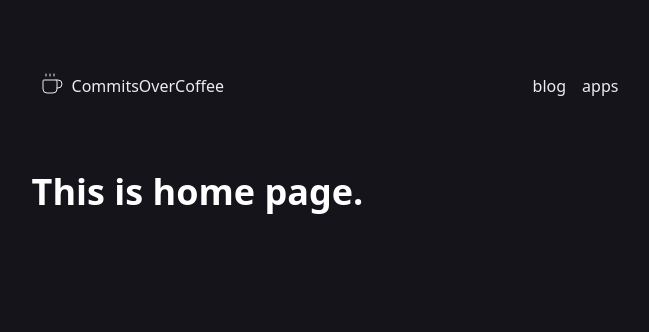
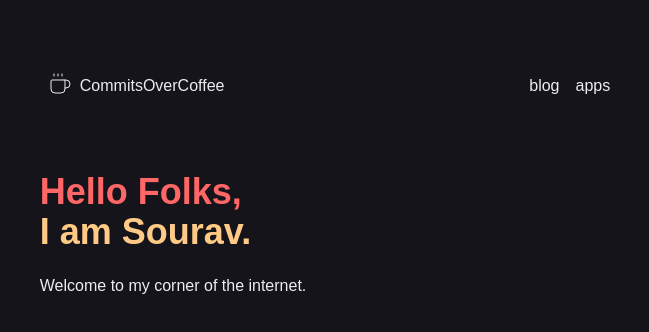
Before and after one commit to commitsovercoffee/markup-mansion, a SvelteKit app: page / in a window 1280 px wide. Shown: the top 332 px of the page, without its empty margins (311-960 px from the left). Built offline with nearby package versions, Linux system fonts and the light colour scheme.

Commit message:
adds hero component

```diff
--- a/package.json
+++ b/package.json
@@ -33,6 +33,7 @@
 		"vite": "^5.4.11"
 	},
 	"dependencies": {
+		"@fontsource-variable/overpass": "^5.1.2",
 		"@tailwindcss/typography": "^0.5.15"
 	}
 }
--- /dev/null
+++ b/src/lib/components/Hero.svelte
@@ -0,0 +1,23 @@
+<script>
+	import { selected, themes } from '$lib/theme.svelte';
+
+	let {
+		first = 'First Line',
+		second = '', // (Optional) Second Line
+		desc = 'Lorem ipsum dolor sit amet consectetur adipisicing elit. Sunt minus recusandae delectus nobis odit natus quod, assumenda, neque quo cum quae sint iste veritatis officia ullam repudiandae accusamus reprehenderit fugit.',
+		br = false
+	} = $props();
+</script>
+
+<h1 class="my-0" style:color={themes[selected].primary}>
+	{first}
+	{#if br}
+		<br />
+	{/if}
+	{#if second != ''}
+		<span style:color={themes[selected].secondary}>{second} </span>
+	{/if}
+</h1>
+<p style:color={themes[selected].foreground}>
+	{desc}
+</p>
--- a/src/lib/theme.svelte.js
+++ b/src/lib/theme.svelte.js
@@ -6,8 +6,8 @@ export const themes = $state({
 		foreground: '#EDECEE',
 
 		primary: '#FF6767',
-		secondary: '#61FFCA',
-		highlight: '#FFCA85',
+		secondary: '#FFCA85',
+		highlight: '#61FFCA',
 		desc: '#6D6D6D',
 		link: '#A277FF'
 	},
--- a/src/routes/+layout.svelte
+++ b/src/routes/+layout.svelte
@@ -1,4 +1,7 @@
 <script>
+	// Supports weights 100-900
+	import '@fontsource-variable/overpass';
+
 	import Nav from '$lib/components/Nav.svelte';
 	import { selected, themes } from '$lib/theme.svelte';
 	import '../app.css';
@@ -6,7 +9,7 @@
 </script>
 
 <article style:background-color={themes[selected].background} style:height="100vh">
-	<main class="prose prose-invert mx-auto h-full">
+	<main class="font-overpass prose prose-invert mx-auto h-full">
 		<Nav />
 		{@render children()}
 	</main>
--- a/src/routes/+page.svelte
+++ b/src/routes/+page.svelte
@@ -1 +1,10 @@
-<h1>This is home page.</h1>
+<script>
+	import Hero from '$lib/components/Hero.svelte';
+</script>
+
+<Hero
+	br={true}
+	first="Hello Folks,"
+	second="I am Sourav."
+	desc="Welcome to my corner of the internet."
+/>
--- a/src/routes/apps/+page.svelte
+++ b/src/routes/apps/+page.svelte
@@ -1 +1,5 @@
-<h1>This is apps page.</h1>
+<script>
+	import Hero from '$lib/components/Hero.svelte';
+</script>
+
+<Hero first="Side" second="Projects" desc="It works on my machine !" />
--- a/src/routes/blog/+page.svelte
+++ b/src/routes/blog/+page.svelte
@@ -1 +1,5 @@
-<h1>This is blog page.</h1>
+<script>
+	import Hero from '$lib/components/Hero.svelte';
+</script>
+
+<Hero first="Mind" second="Palace" br={false} desc="Blogs, thoughts & whatever else pops up." />
--- a/tailwind.config.js
+++ b/tailwind.config.js
@@ -5,7 +5,11 @@ export default {
 	content: ['./src/**/*.{html,js,svelte,ts}'],
 
 	theme: {
-		extend: {}
+		extend: {
+			fontFamily: {
+				overpass: "'Overpass Variable', sans-serif"
+			}
+		}
 	},
 
 	plugins: [typography]
```
Also changed, not shown: 1 other file (tests, documents, lock files or other folders).
